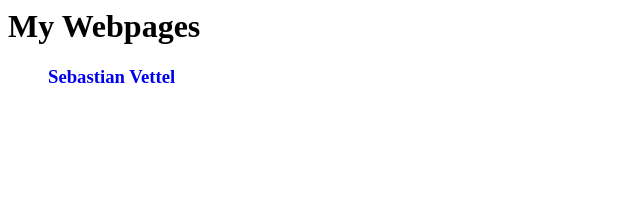
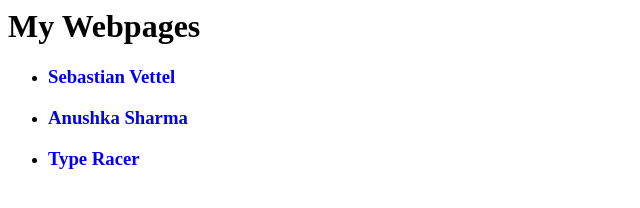
Before and after one commit to lordeadroid/webpages, a plain HTML site: page index.html in a window 1280 px wide. Shown: the whole page, without its empty margins (0-640 px from the left). Drawn offline with Linux system fonts and the light colour scheme.

Commit message:
added more webpages links in index file

```diff
--- a/index.html
+++ b/index.html
@@ -11,7 +11,9 @@
     <Main>
       <section id="links">
         <ul>
-          <a href="./vettel/index.html" style="text-decoration: none;"><h3>Sebastian Vettel</h3></a>
+          <li><a href="./vettel/index.html" style="text-decoration: none;"><h3>Sebastian Vettel</h3></a></li>
+          <li><a href="./anushka/index.html" style="text-decoration: none;"><h3>Anushka Sharma</h3></a></li>
+          <li><a href="./type-racer/index.html" style="text-decoration: none;"><h3>Type Racer</h3></a></li>
         </ul>
       </section>
     </Main>
```
